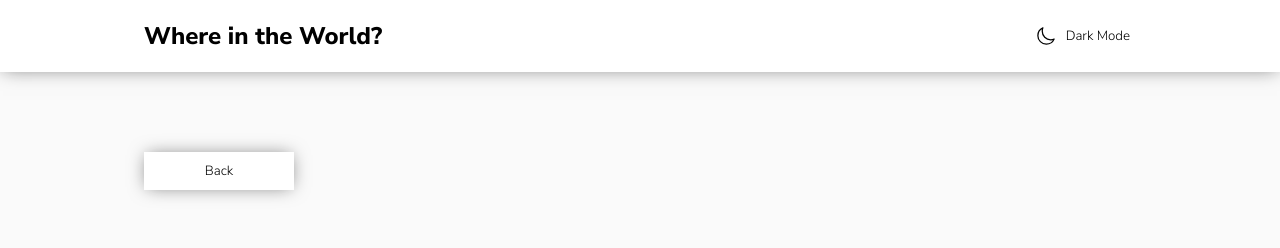
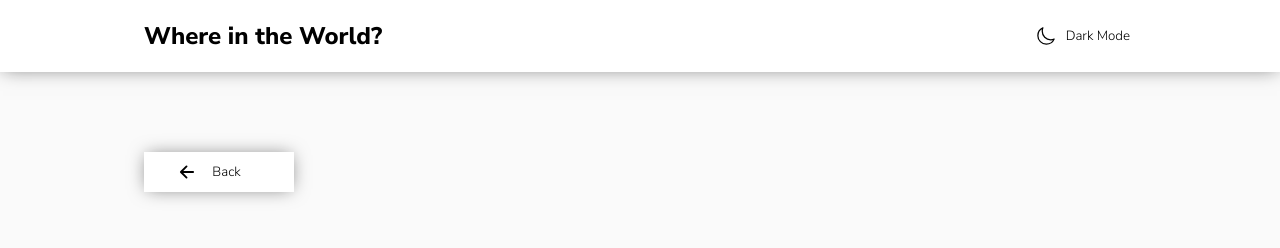
Before and after one commit to zydalabs/FrontEnd-Test, a React (Create React App) app: page /1 in a window 1280 px wide. Shown: the top 248 px of the page. Built offline with nearby package versions, Linux system fonts and the light colour scheme; no server answers.

Commit message:
refactor: making useTheme custom hook and using it to know which theme is applied

```diff
--- a/src/App.js
+++ b/src/App.js
@@ -17,7 +17,7 @@ function App() {
   return (
     <ThemeProvider theme={THEMES[theme]}>
       <GlobalStyles />
-      <Layout theme={theme} updateTheme={updateTheme}>
+      <Layout updateTheme={updateTheme}>
         <Router history={history}>
           <MainContentContainer />
         </Router>
--- a/src/components/Header.js
+++ b/src/components/Header.js
@@ -35,12 +35,12 @@ const HeaderWrapper = styled.header`
   }
 `;
 
-const Header = ({ theme, updateTheme }) => {
+const Header = ({ updateTheme }) => {
   return (
     <HeaderWrapper id='header'>
       <Container id='header-content-container'>
         Where in the World?
-        <ThemeToggleButton theme={theme} updateTheme={updateTheme} />
+        <ThemeToggleButton updateTheme={updateTheme} />
       </Container>
     </HeaderWrapper>
   );
--- a/src/components/Layout.js
+++ b/src/components/Layout.js
@@ -2,11 +2,11 @@ import React from 'react';
 import Header from './Header';
 import { GlobalAppWrapper } from '../styles/globalStyles';
 
-const Layout = ({ theme, updateTheme, children }) => {
+const Layout = ({ updateTheme, children }) => {
   return (
     <>
       <GlobalAppWrapper id='layout'>
-        <Header theme={theme} updateTheme={updateTheme} />
+        <Header updateTheme={updateTheme} />
         {children}
       </GlobalAppWrapper>
     </>
--- a/src/components/SingleCountry.js
+++ b/src/components/SingleCountry.js
@@ -3,6 +3,7 @@ import styled from 'styled-components';
 import { getValuesByFields } from '../utilities/getValuesByField';
 import { useHistory } from 'react-router-dom';
 import { darkThemeArrow, lightThemeArrow } from '../svgs';
+import useTheme from '../hooks/themeContext';
 
 const Container = styled.div`
   display: flex;
@@ -129,12 +130,18 @@ const SingleCountry = ({ country }) => {
     currencies,
     languages
   } = country;
+
   const history = useHistory();
+  const isLightTheme = useTheme();
 
   return (
     <Container>
       <BackButton id='back-button' onClick={() => history.goBack()}>
-        {/* <img id='back-arrow' alt='back-arrow' src={darkThemeArrow} /> */}
+        <img
+          id='back-arrow'
+          alt='back-arrow'
+          src={isLightTheme ? lightThemeArrow : darkThemeArrow}
+        />
         Back
       </BackButton>
       <CountryContentContainer id='country-content-container'>
--- a/src/components/ThemeToggleButton.js
+++ b/src/components/ThemeToggleButton.js
@@ -1,6 +1,7 @@
 import React from 'react';
-import styled from 'styled-components';
+import styled, { ThemeContext } from 'styled-components';
 import { setThemeInLocalStorage } from '../constants/localStorage';
+import useTheme from '../hooks/themeContext';
 import { sun, moon } from '../svgs';
 
 const Button = styled.button`
@@ -17,8 +18,8 @@ const Button = styled.button`
   }
 `;
 
-const ThemeToggleButton = ({ theme, updateTheme }) => {
-  const isLightTheme = theme === 'light';
+const ThemeToggleButton = ({ updateTheme }) => {
+  const isLightTheme = useTheme();
 
   const themeToggle = () => {
     if (isLightTheme) {
--- /dev/null
+++ b/src/hooks/themeContext.js
@@ -0,0 +1,10 @@
+import { ThemeContext } from 'styled-components';
+import { useContext } from 'react';
+
+const useTheme = () => {
+  const theme = useContext(ThemeContext);
+  const isLightTheme = theme.name === 'light';
+  return isLightTheme;
+};
+
+export default useTheme;
--- a/src/styles/themes.js
+++ b/src/styles/themes.js
@@ -2,6 +2,7 @@ import { createGlobalStyle } from 'styled-components';
 import { transitionDelay } from '../constants/stylingVariables';
 
 const lightTheme = {
+  name: 'light',
   bodyBackground: '#fafafa',
   elementsBG: '#ffffff',
   input: '#858585',
@@ -10,6 +11,7 @@ const lightTheme = {
 };
 
 const darkTheme = {
+  name: 'dark',
   bodyBackground: '#202c37',
   elementsBG: '#2b3945',
   input: '##fafafa',
```
